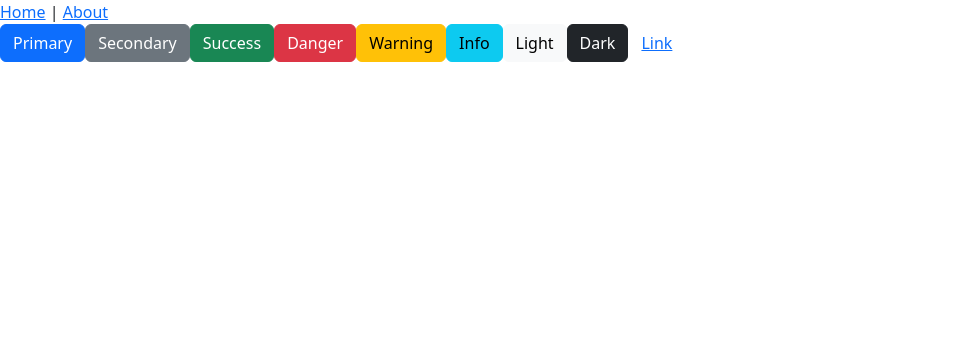
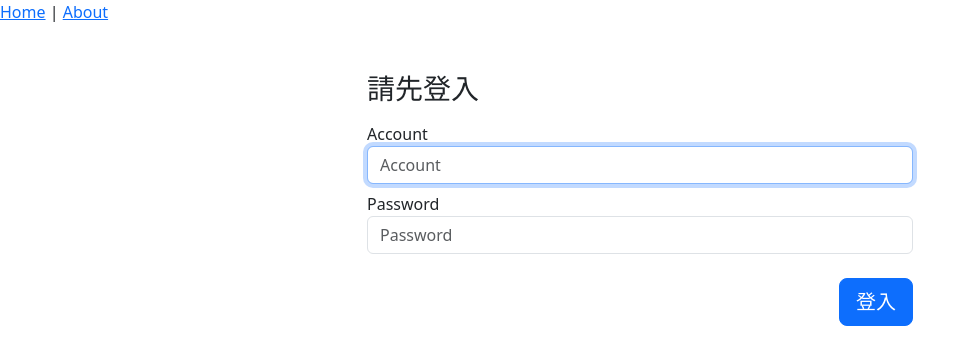
Before and after one commit to KenYuChang/E-commerce-web, a Vue app: page /#/login in a window 1280 px wide. Shown: the top 364 px of the page, without its empty margins (0-980 px from the left). Built offline with nearby package versions, Linux system fonts and the light colour scheme.

Commit message:
create login

```diff
--- a/package.json
+++ b/package.json
@@ -8,11 +8,11 @@
     "lint": "vue-cli-service lint"
   },
   "dependencies": {
-    "axios": "^1.4.0",
+    "axios": "^0.21.1",
     "bootstrap": "^5.3.0",
     "core-js": "^3.6.5",
     "vue": "^3.0.0",
-    "vue-axios": "^3.5.2",
+    "vue-axios": "^3.2.4",
     "vue-router": "^4.0.0-0"
   },
   "devDependencies": {
--- a/src/App.vue
+++ b/src/App.vue
@@ -3,16 +3,6 @@
     <router-link to="/">Home</router-link> |
     <router-link to="/about">About</router-link>
   </div>
-  <button type="button" class="btn btn-primary">Primary</button>
-  <button type="button" class="btn btn-secondary">Secondary</button>
-  <button type="button" class="btn btn-success">Success</button>
-  <button type="button" class="btn btn-danger">Danger</button>
-  <button type="button" class="btn btn-warning">Warning</button>
-  <button type="button" class="btn btn-info">Info</button>
-  <button type="button" class="btn btn-light">Light</button>
-  <button type="button" class="btn btn-dark">Dark</button>
-
-  <button type="button" class="btn btn-link">Link</button>
   <router-view />
 </template>
 
--- a/src/router/index.js
+++ b/src/router/index.js
@@ -15,6 +15,10 @@ const routes = [
     // which is lazy-loaded when the route is visited.
     component: () => import(/* webpackChunkName: "about" */ '../views/About.vue'),
   },
+  {
+    path: '/login',
+    component: () => import('../views/Login.vue'),
+  },
 ];
 
 const router = createRouter({
--- a/src/views/Home.vue
+++ b/src/views/Home.vue
@@ -14,5 +14,8 @@ export default {
   components: {
     HelloWorld,
   },
+  created() {
+    console.log(process.env.VUE_APP_API);
+  },
 };
 </script>
--- /dev/null
+++ b/src/views/Login.vue
@@ -0,0 +1,58 @@
+<template>
+    <div class="container mt-5">
+      <form class="row justify-content-center"
+        @submit.prevent="signin">
+        <div class="col-md-6">
+          <h1 class="h3 mb-3 font-weight-normal">請先登入</h1>
+          <div class="mb-2">
+            <label for="inputAccount" class="sr-only">Account</label>
+            <input
+              type="account"
+              id="inputAccount"
+              class="form-control"
+              placeholder="Account"
+              required
+              autofocus
+              v-model="user.account"
+            />
+          </div>
+          <div class="mb-2">
+            <label for="inputPassword" class="sr-only">Password</label>
+            <input
+              type="password"
+              id="inputPassword"
+              class="form-control"
+              placeholder="Password"
+              required
+              v-model="user.password"
+            />
+          </div>
+          <div class="text-end mt-4">
+            <button class="btn btn-lg btn-primary btn-block" type="submit">登入</button>
+          </div>
+        </div>
+      </form>
+    </div>
+</template>
+<script>
+export default {
+  data() {
+    return {
+      user: {
+        account: '',
+        password: '',
+      },
+    };
+  },
+  methods: {
+    signin() {
+      const api = `${process.env.VUE_APP_API}api/users/signin`;
+      console.log(api);
+      this.$http.post(api, this.user)
+        .then((res) => {
+          console.log(res);
+        });
+    },
+  },
+};
+</script>
```
Also changed, not shown: src/main.js (+6 -1 lines), 2 other files (tests, documents, lock files or other folders).
